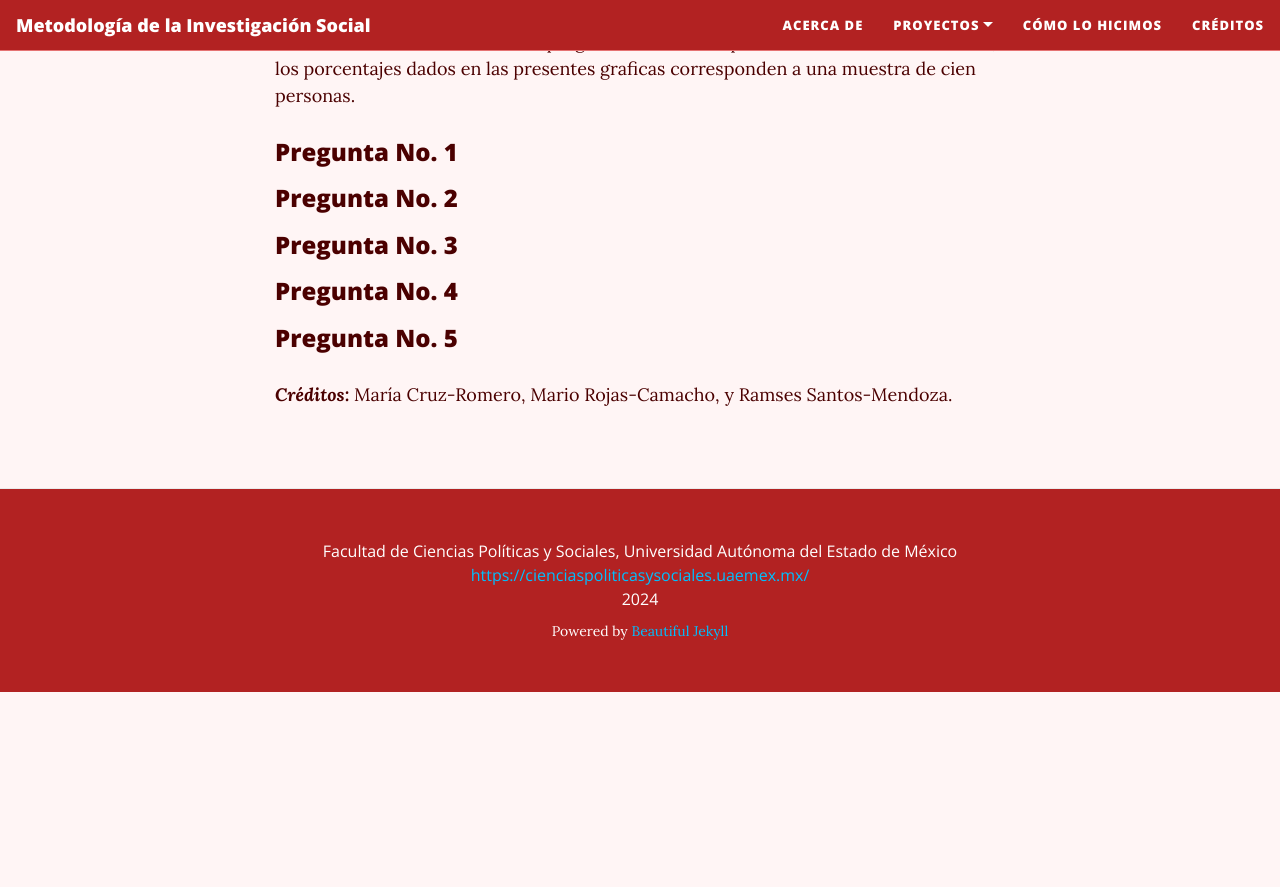
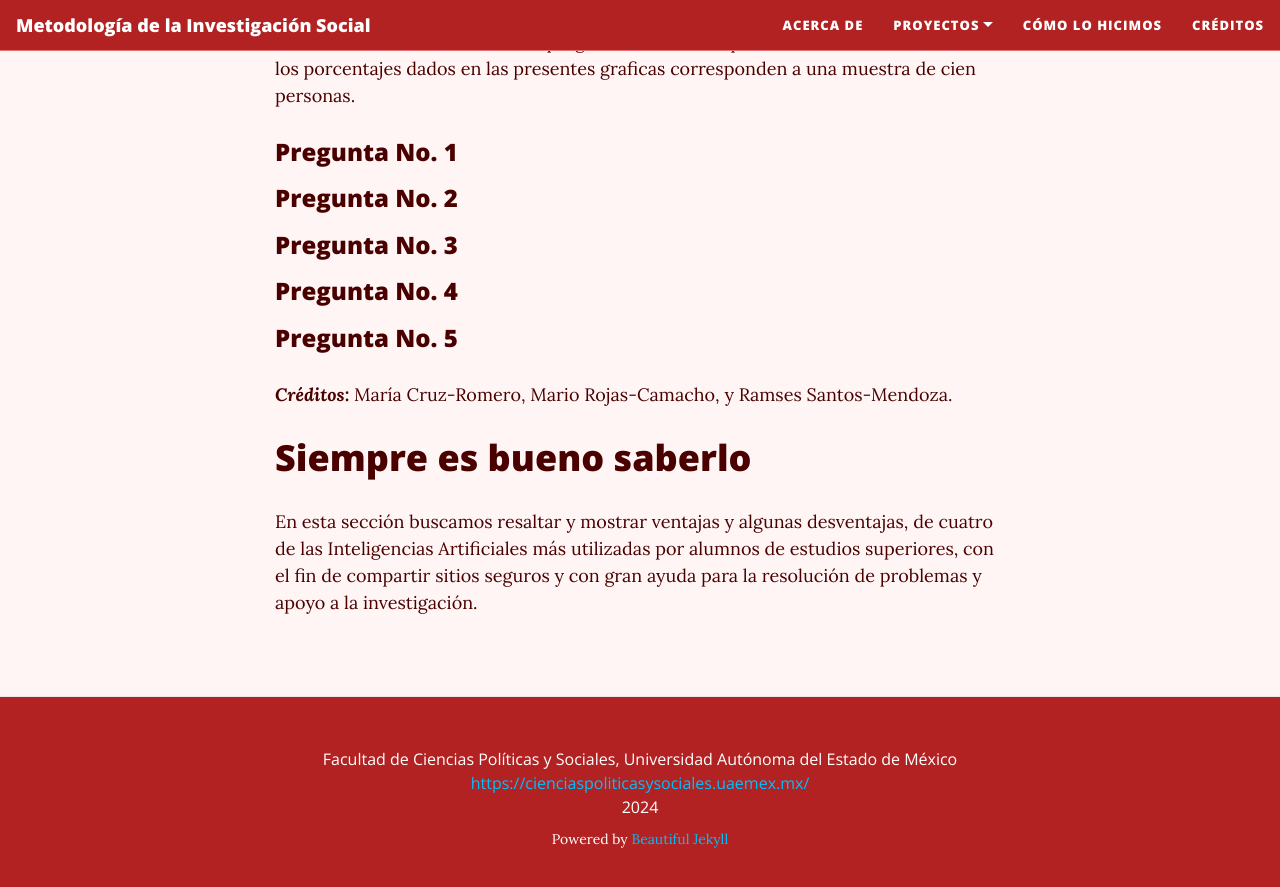
Before and after one commit to rosariorogel/metodologia, a Jekyll site: the page built from _pages/inteligencia-artificial.md, in a window 1280 px wide and 900 px high, scrolled down 2361 px. Shown: the top 887 px of the window. Built offline with Jekyll 4.4.1, drawn with Linux system fonts in a browser that asks for light colours; nearby versions of some CDN libraries; before the commit the page ends 3053 px from its top, so only the background shows below that.

Commit message:
Update tercer apartado inteligencia-artificial.md

```diff
--- a/_pages/inteligencia-artificial.md
+++ b/_pages/inteligencia-artificial.md
@@ -44,6 +44,7 @@ Los resultados a cada una de las preguntas fueron los que se muestran a continua
 
 
 
+
 ### **Pregunta No. 3**
 
 
@@ -55,6 +56,7 @@ Los resultados a cada una de las preguntas fueron los que se muestran a continua
 
 
 
+
 ### **Pregunta No. 5**
 
 
@@ -62,3 +64,7 @@ Los resultados a cada una de las preguntas fueron los que se muestran a continua
 
 
 ***Créditos:*** María Cruz-Romero, Mario Rojas-Camacho, y Ramses Santos-Mendoza.
+
+# Siempre es bueno saberlo
+
+En esta sección buscamos resaltar y mostrar ventajas y algunas desventajas, de cuatro de las Inteligencias Artificiales más utilizadas por alumnos de estudios superiores, con el fin de compartir sitios seguros y con gran ayuda para la resolución de problemas y apoyo a la investigación.
```
